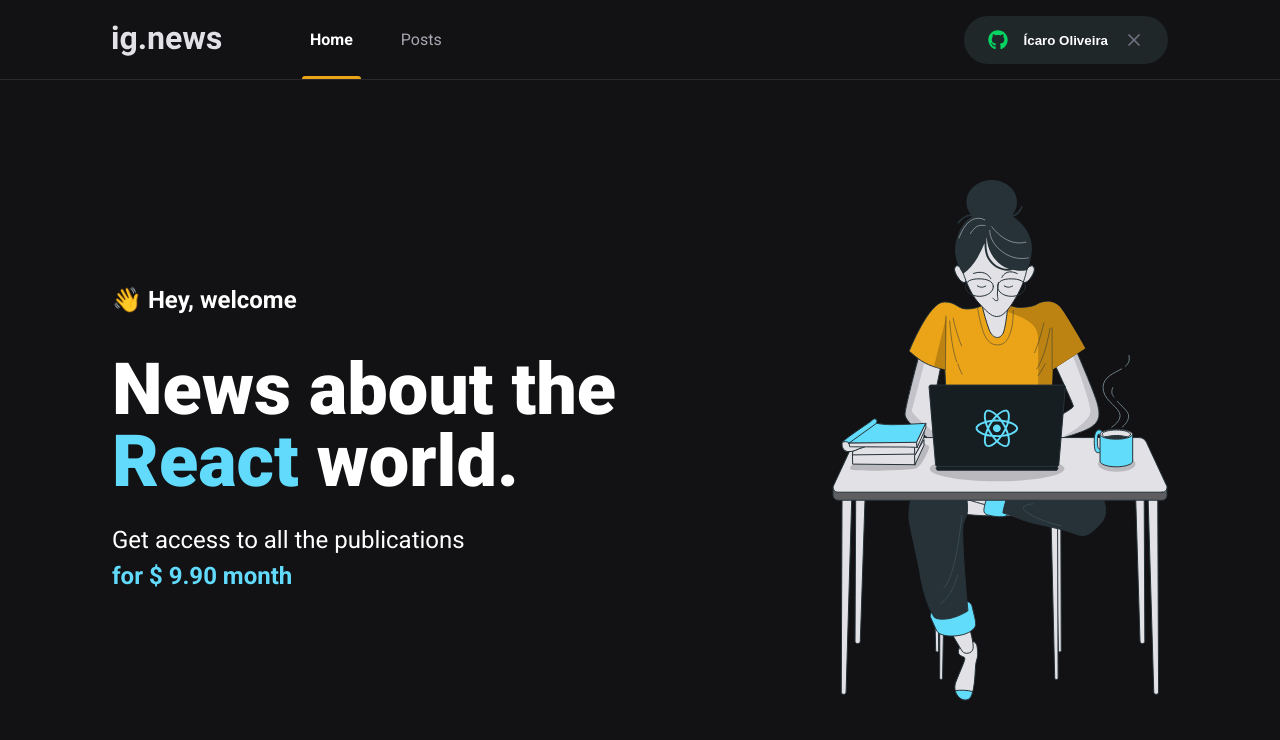
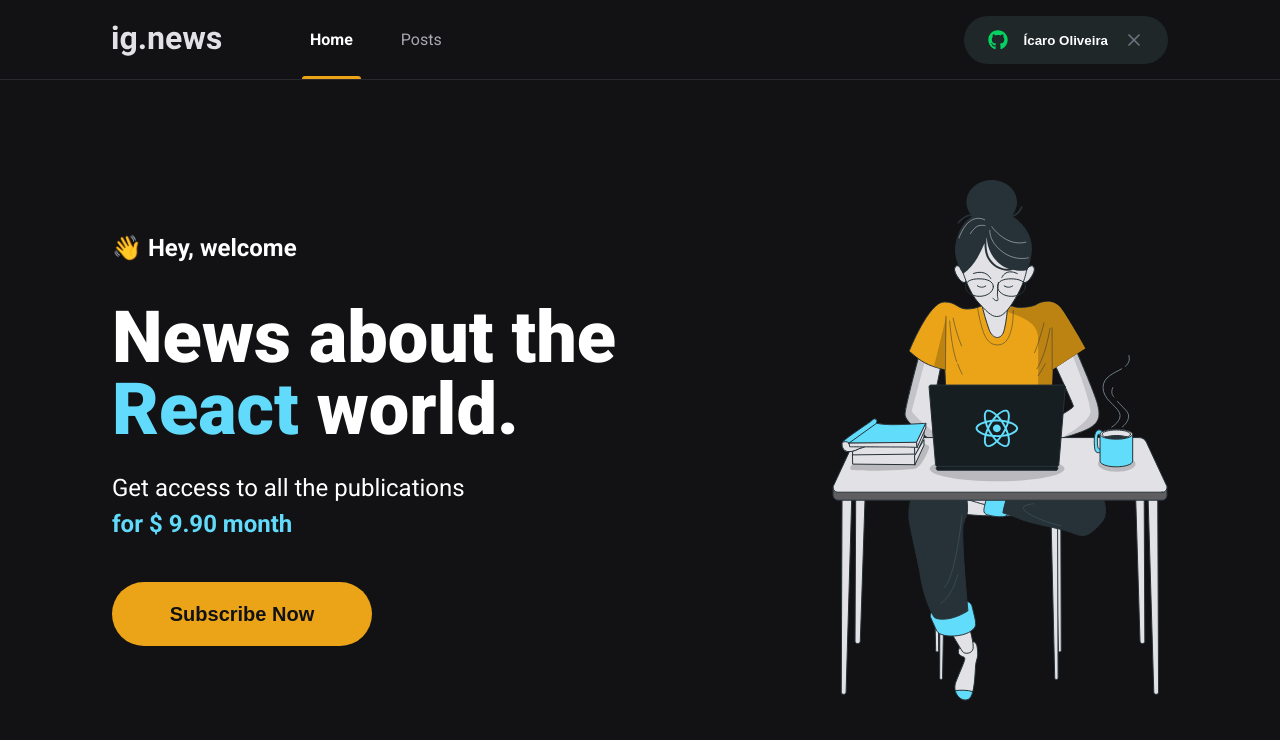
Before and after one commit to icaroov/ig-news, a Next.js app: page / in a window 1280 px wide. Shown: the top 740 px of the page. Built offline with nearby package versions, Linux system fonts and the light colour scheme.

Commit message:
feat: add subscribeButton component

```diff
--- /dev/null
+++ b/src/components/SubscribeButton/index.tsx
@@ -0,0 +1,7 @@
+import styles from './styles.module.scss'
+
+export default function SubscribeButton() {
+  return (
+    <button type="button" className={styles.subscribeButton}>Subscribe Now</button>
+  )
+}
--- /dev/null
+++ b/src/components/SubscribeButton/styles.module.scss
@@ -0,0 +1,21 @@
+.subscribeButton {
+  width: 260px;
+  height: 4rem;
+
+  border: 0;
+  border-radius: 2rem;
+  background-color: var(--yellow-500);
+  color: var(--gray-900);
+  font-size: 1.25rem;
+  font-weight: bold;
+
+  display: flex;
+  align-items: center;
+  justify-content: center;
+
+  transition: filter 0.2s;
+
+  &:hover {
+    filter: brightness(0.9);
+  }
+}
--- a/src/pages/home.module.scss
+++ b/src/pages/home.module.scss
@@ -38,4 +38,8 @@
       font-weight: bold;
     }
   }
+
+  button {
+    margin-top: 2.5rem;
+  }
 }
--- a/src/pages/index.tsx
+++ b/src/pages/index.tsx
@@ -1,4 +1,5 @@
 import Head from 'next/head'
+import SubscribeButton from '../components/SubscribeButton'
 
 import styles from './home.module.scss'
 
@@ -17,6 +18,8 @@ export default function Home() {
             Get access to all the publications <br />
             <span>for $ 9.90 month</span>
           </p>
+
+          <SubscribeButton />
         </section>
 
         <img src="/images/avatar.svg" alt="girl coding"/>
```
